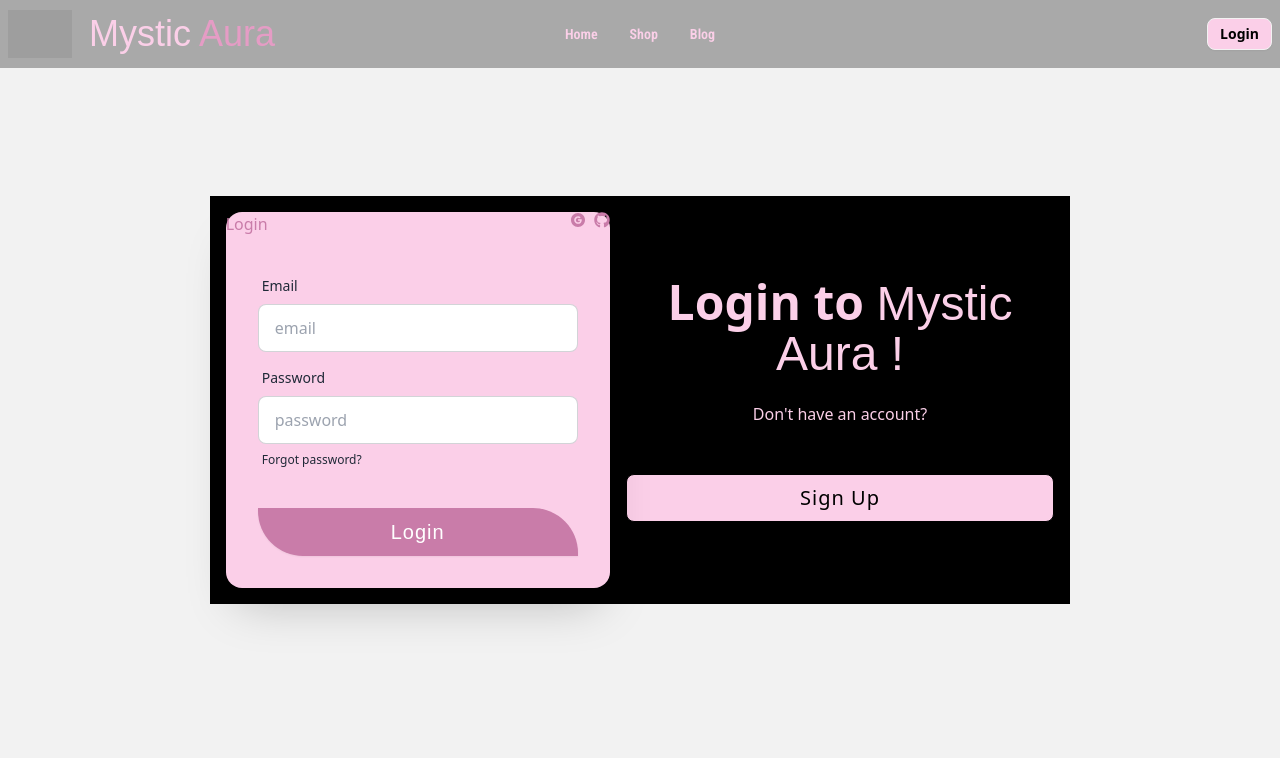
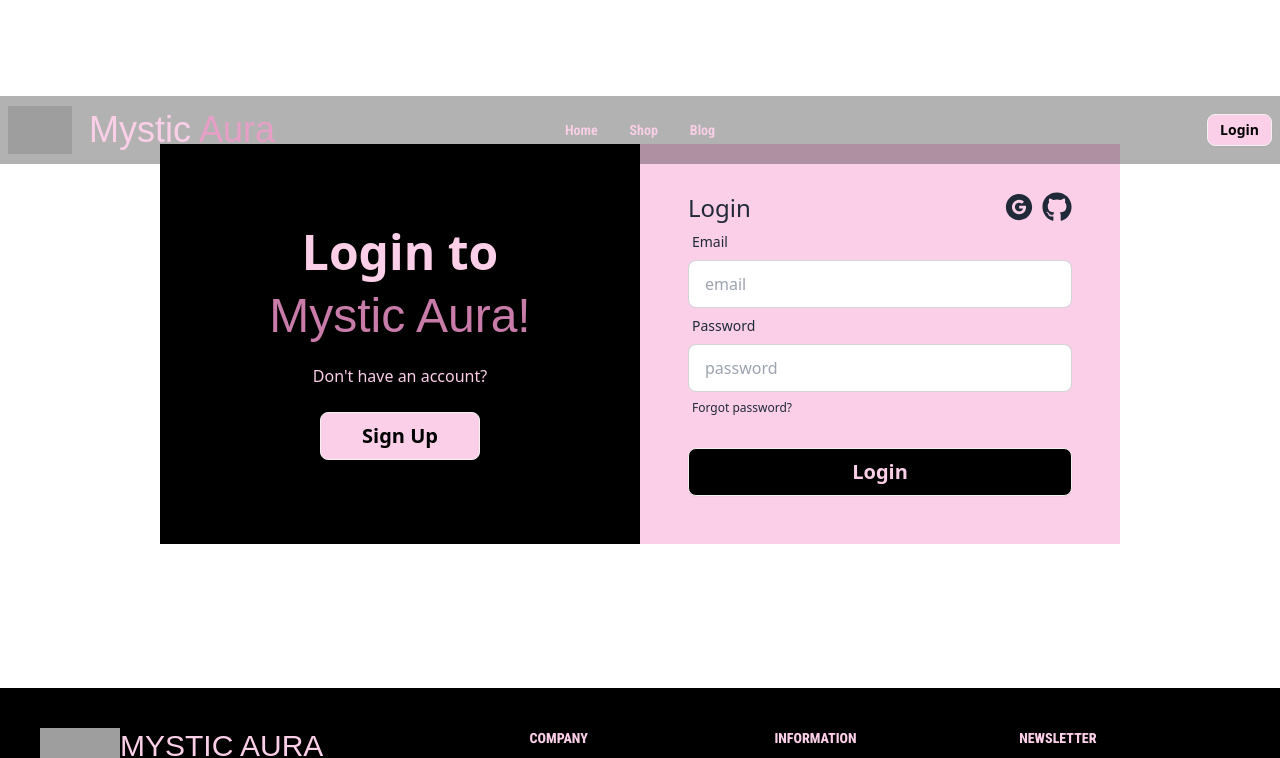
Before and after one commit to JannatulAfrozFaria/mystic-aura-client, a React (Vite) app: page /signUp in a window 1280 px wide. Shown: the top 758 px of the page. Built offline with nearby package versions, Linux system fonts and the light colour scheme; grey boxes are pictures that could not be loaded; a web font is replaced by a local one.

Commit message:
login form ui complete

```diff
--- a/src/index.css
+++ b/src/index.css
@@ -118,6 +118,11 @@
     color:black;
     outline-color: #FBCFE8;
 }
+.btn-basic:hover{
+    background-color:black;
+    color:#FBCFE8;
+    border: 2px solid #FBCFE8;
+}
 .box{
   border: 2px solid #FBCFE8;
   /* border-bottom: 2px solid #FBCFE8;
--- a/src/pages/login/login.jsx
+++ b/src/pages/login/login.jsx
@@ -1,52 +1,114 @@
+// import { AiFillGoogleCircle } from "react-icons/ai";
+// import { FaGithub } from "react-icons/fa6";
+// const Login = () => {
+//     return (
+//         <div>
+//             <div className="w-3/4 mx-auto min-h-screen">
+//                 <div className=" text-basic flex h-full justify-center items-center">
+//                     <div className=" card-body w-4/5 mx-auto text-center bg-black h-full">
+//                         <h1 className="text-5xl font-bold">Login to <span className="protest" >Mystic <span>Aura !</span></span></h1>
+//                         <p className="py-6">
+//                             Don't have an account?
+//                         </p>
+//                         <div className="form-control mt-6">
+//                             <button className="btn btn-outline tracking-wider font-light text-xl btn-basic">Sign Up</button>
+//                         </div>
+//                     </div>
+//                     {/* FORM SECTION--------- */}
+//                     <div className=" card-body bg-[#FBCFE8] text-black w-full  shadow-2xl">
+//                     <div className="flex justify-between ">
+//                             <div>
+//                                 <h1 className="text-xl font-medium">Login</h1>
+//                             </div>
+//                             <div className="flex gap-2 text-3xl">
+//                                 <div>
+//                                     <AiFillGoogleCircle />
+//                                 </div>
+//                                 <div>
+//                                     <FaGithub />
+//                                 </div>
+//                             </div>
+//                         </div>
+//                         <form className="">
+//                             <div className="form-control">
+//                                 <label className="label">
+//                                     <span className="label-text">Email</span>
+//                                 </label>
+//                                 <input type="email" placeholder="email" className="input input-bordered" required />
+//                             </div>
+//                             <div className="form-control">
+//                                 <label className="label">
+//                                     <span className="label-text">Password</span>
+//                                 </label>
+//                                 <input type="password" placeholder="password" className="input input-bordered" required />
+//                                 <label className="label">
+//                                     <a href="#" className="label-text-alt link link-hover">Forgot password?</a>
+//                                 </label>
+//                             </div>
+//                             <div className="form-control mt-6">
+//                                 <button className="btn categoryButton tracking-wider font-light text-xl">Login</button>
+//                             </div>
+//                         </form>
+//                     </div>
+//                 </div>
+//             </div>
+//         </div>
+//     );
+// };
+
+// export default Login;
+
 import { AiFillGoogleCircle } from "react-icons/ai";
 import { FaGithub } from "react-icons/fa6";
+
 const Login = () => {
+    const handleLogin =(event)=>{
+        event.preventDefault();
+        const form = event.target;
+        const email = form.email.value;
+        const password = form.password.value;
+        console.log(email,password);
+    }
     return (
-        <div>
-            <div className="hero bg-base-200 min-h-screen">
-                <div className=" bg-black text-basic hero-content flex-col lg:flex-row-reverse">
-                    <div className="text-center w-3/4 mx-auto">
-                        <h1 className="text-5xl font-bold">Login to <span className="protest" >Mystic <span>Aura !</span></span></h1>
-                        <p className="py-6">
-                            Don't have an account?
-                        </p>
-                        <div className="form-control mt-6">
-                            <button className="btn btn-outline tracking-wider font-light text-xl btn-basic">Sign Up</button>
+        <div className="my-12 md:my-24 py-0 md:py-12 flex items-center justify-center">
+            <div className="w-3/4 mx-auto">
+                <div className="grid grid-cols-1 md:grid-cols-2 items-center justify-center h-full">
+                    {/* TEXT SECTION */}
+                    <div className=" text-center bg-black p-8 md:p-0 flex flex-col justify-center h-full flex-grow text-basic ">
+                        <h1 className="text-5xl font-bold  ">Login to <br /> </h1>
+                        <h1 className=" text-5xl protest mt-4 text-[#c97ca9]">Mystic Aura!</h1>
+                        <p className="py-6 ">Don't have an account?</p>
+                        <div className="form-control w-1/2 md:w-1/3 mx-auto ">
+                            <button className="btn text-xl text-white btn-basic">Sign Up</button>
                         </div>
                     </div>
-                    {/* FORM SECTION--------- */}
-                    <div className="card bg-[#FBCFE8] text-dark w-full max-w-sm shrink-0 shadow-2xl">
+                    {/* FORM SECTION */}
+                    <div className="w-full bg-[#FBCFE8] p-8 md:p-12 h-full flex flex-col justify-center flex-grow">
                         <div className="flex justify-between">
-                            <div>
-                                <h1>Login</h1>
-                            </div>
-                            <div className="flex gap-2">
-                                <div>
-                                    <AiFillGoogleCircle />
-                                </div>
-                                <div>
-                                    <FaGithub />
-                                </div>
+                            <h1 className="text-2xl font-medium">Login</h1>
+                            <div className="flex gap-2 text-3xl">
+                                <AiFillGoogleCircle />
+                                <FaGithub />
                             </div>
                         </div>
-                        <form className="card-body">
+                        <form onSubmit={handleLogin} >
                             <div className="form-control">
                                 <label className="label">
                                     <span className="label-text">Email</span>
                                 </label>
-                                <input type="email" placeholder="email" className="input input-bordered" required />
+                                <input type="email" name="email" placeholder="email" className="input input-bordered" required />
                             </div>
                             <div className="form-control">
                                 <label className="label">
                                     <span className="label-text">Password</span>
                                 </label>
-                                <input type="password" placeholder="password" className="input input-bordered" required />
+                                <input type="password" name="password" placeholder="password" className="input input-bordered" required />
                                 <label className="label">
                                     <a href="#" className="label-text-alt link link-hover">Forgot password?</a>
                                 </label>
                             </div>
                             <div className="form-control mt-6">
-                                <button className="btn categoryButton tracking-wider font-light text-xl">Login</button>
+                                <input className="btn  bg-black text-basic hover:bg-[#c97ca9] hover:text-white text-xl" type="submit" value="Login" />
                             </div>
                         </form>
                     </div>
```
